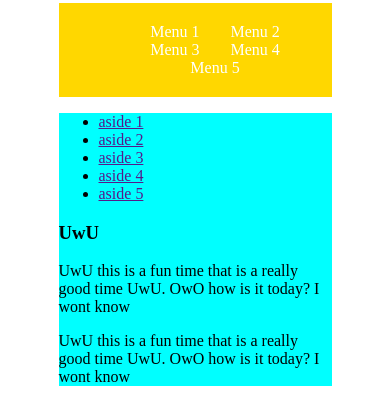
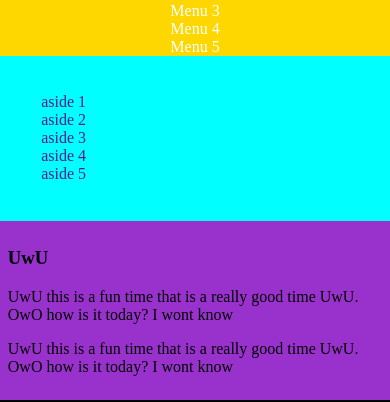
Before and after one commit to cwdatlas/WebDesign, a plain HTML site: page media/media.html in a window 390 px wide. Shown: the part 114-516 px from the top of the page. Drawn offline with Linux system fonts and the light colour scheme.

```diff
--- a/media/media.css
+++ b/media/media.css
@@ -41,18 +41,72 @@
 
 section {
 background-color: aqua;
+overflow: auto;
 }
 
-section aside{
+aside{
+  width: 10%;
+  float:left;
+}
+aside li{
+  list-Style-type: none;
+  margin: 10px, 0;
 
 }
+aside ul{
+  margin: 0;
+  padding: 10% 3%;
+}
+aside a{
+  padding: 10px 0 10px 30px;
+  text-decoration: none;
+}
 
-section article{
+aside a:hover{
+  background-color:blue;
+  color: white;
+  display: inline-block;
+  width: 100%;
+}
 
+article{
+  width: 86%;
+  background-color: darkorchid;
+  float:right;
+  padding:2%;
 }
 
 
 footer{
 background-color: black;
 color: white;
+padding: 20px;
 }
+
+@media screen and (max-width: 600px){
+  body{
+    background-color: beige;
+    }
+
+    #wrap{
+      width: 100%;
+  }
+  nav{
+    padding: 0 20px;
+  }
+nav a{
+  display: block;
+  width: 100%
+  margin: 0;
+}
+nav li, nav ul{
+  margin: 0;
+  padding: 0;
+}
+aside, article{
+  width: 96%;
+  float:none;
+
+}
+
+}
--- a/media/media.html
+++ b/media/media.html
@@ -36,7 +36,7 @@
 
       <article class="articalClass">
         <h1>UwU</h1>
-        <p>UwU this is a fun time that is a really good time UwU. OwO how is it today? I wont know</p>
+        <p><img src="">UwU this is a fun time that is a really good time UwU. OwO how is it today? I wont know</p>
         <p>UwU this is a fun time that is a really good time UwU. OwO how is it today? I wont know</p>
       </article>
       </section>
```
Also changed, not shown: booty/bootstrap5test.html (added, +27 -0 lines), seasons/autumn.html (+1 -1 lines), seasons/spring.html (+1 -1 lines), booty/bootstrap5test.css (added).
